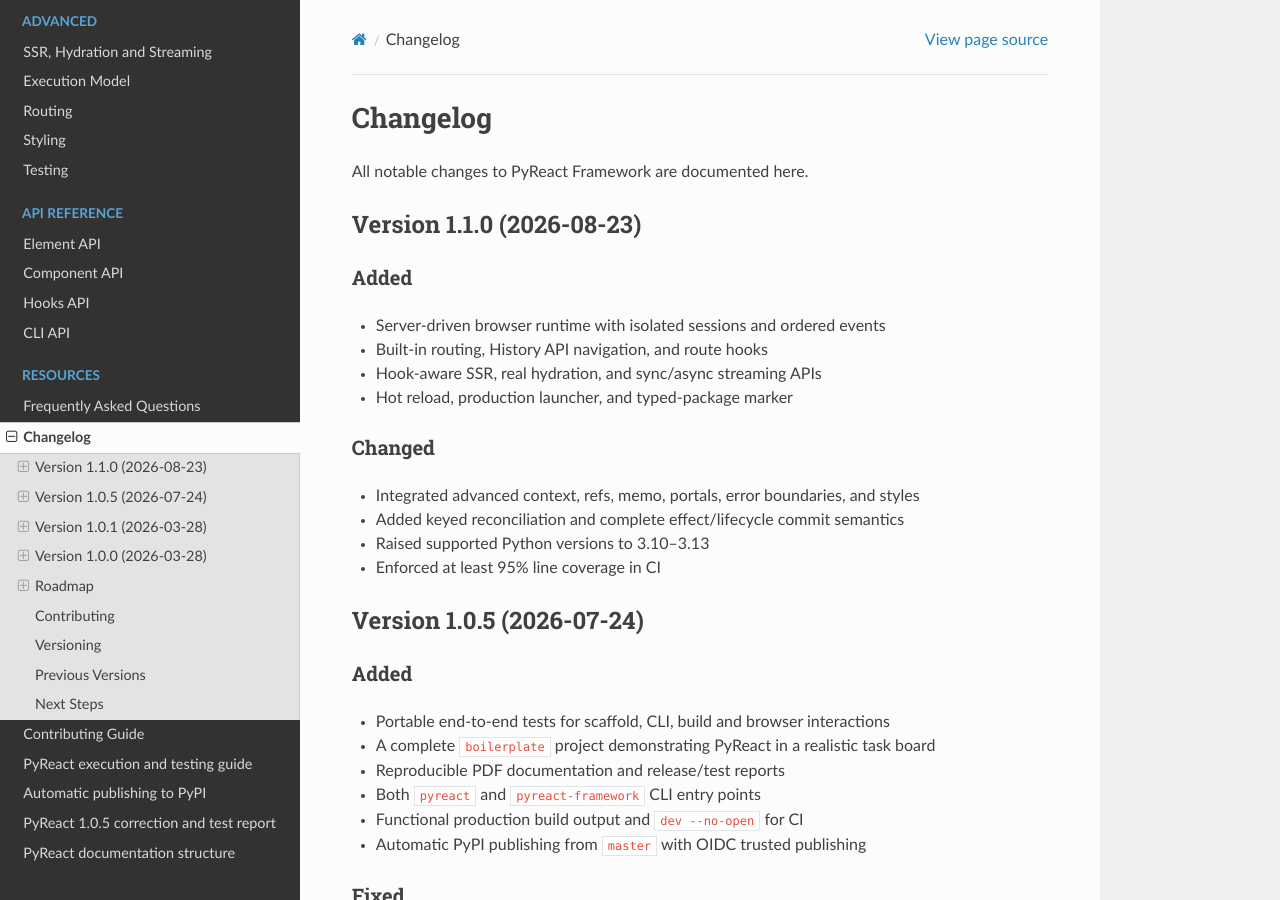
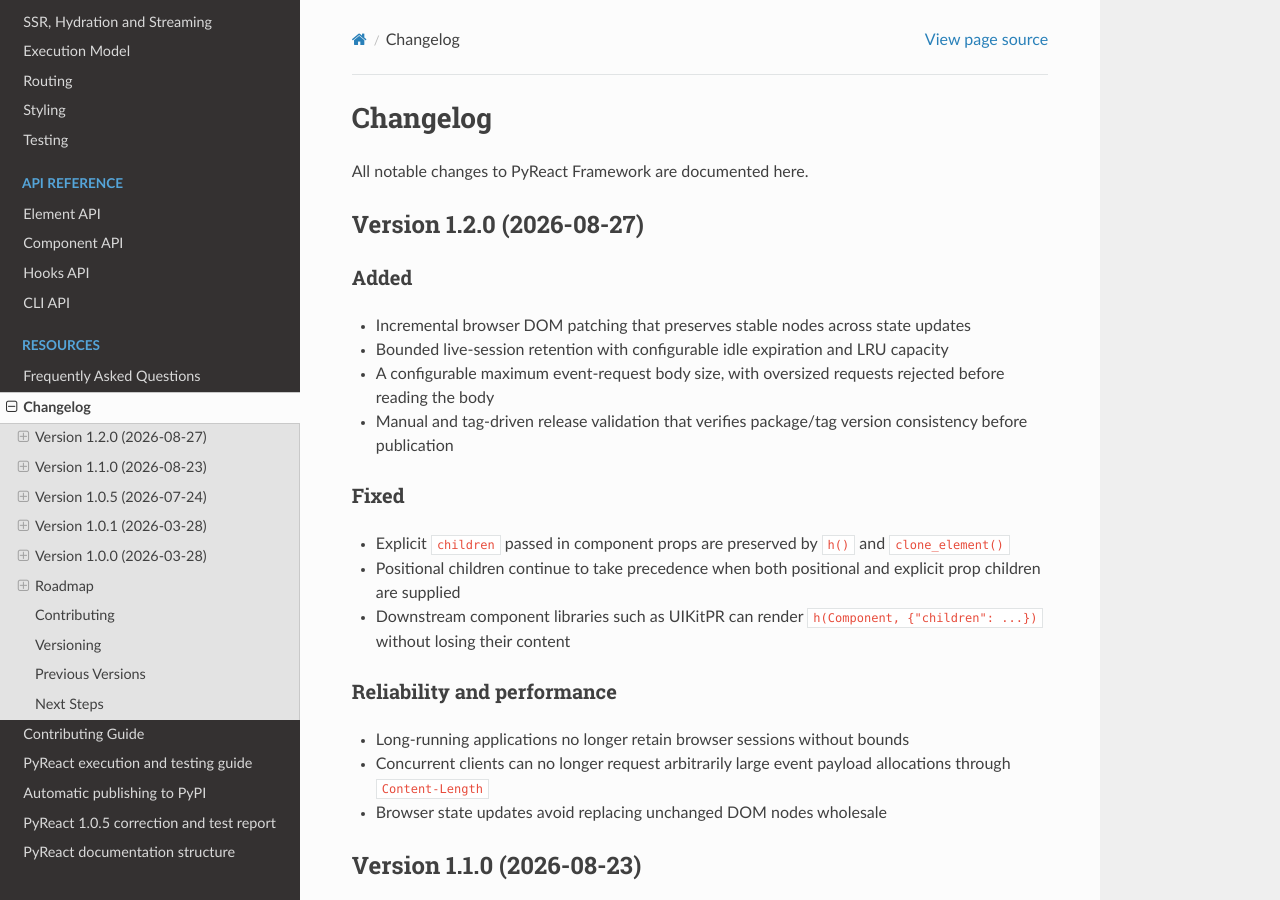
Before and after one commit to wanbnn/pyreact, a Sphinx documentation site: the page built from docs/resources/changelog.rst, in a window 1280 px wide and 900 px high. Built offline with Sphinx 7.4.7 and the Read the Docs theme 3.1.0, drawn with Linux system fonts in a browser that asks for light colours; some of the changed text lies outside the part shown.

Commit message:
docs: document PyReact 1.2.0 release

```diff
--- a/docs/resources/changelog.rst
+++ b/docs/resources/changelog.rst
@@ -4,6 +4,31 @@
 =========
 
 All notable changes to PyReact Framework are documented here.
+
+Version 1.2.0 (2026-08-27)
+--------------------------
+
+Added
+~~~~~
+
+- Incremental browser DOM patching that preserves stable nodes across state updates
+- Bounded live-session retention with configurable idle expiration and LRU capacity
+- A configurable maximum event-request body size, with oversized requests rejected before reading the body
+- Manual and tag-driven release validation that verifies package/tag version consistency before publication
+
+Fixed
+~~~~~
+
+- Explicit ``children`` passed in component props are preserved by ``h()`` and ``clone_element()``
+- Positional children continue to take precedence when both positional and explicit prop children are supplied
+- Downstream component libraries such as UIKitPR can render ``h(Component, {"children": ...})`` without losing their content
+
+Reliability and performance
+~~~~~~~~~~~~~~~~~~~~~~~~~~~
+
+- Long-running applications no longer retain browser sessions without bounds
+- Concurrent clients can no longer request arbitrarily large event payload allocations through ``Content-Length``
+- Browser state updates avoid replacing unchanged DOM nodes wholesale
 
 Version 1.1.0 (2026-08-23)
 --------------------------
@@ -144,32 +169,16 @@
 Roadmap
 -------
 
-Version 1.1.0 (Planned)
-~~~~~~~~~~~~~~~~~~~~~~~
+Future releases
+~~~~~~~~~~~~~~~
 
-- TypeScript support
-- More hooks (useTransition, useDeferredValue)
-- Improved SSR performance
-- Better error messages
-- More examples
-
-Version 1.2.0 (Planned)
-~~~~~~~~~~~~~~~~~~~~~~~
-
-- Animation library
+- Animation primitives
 - Form validation
 - Internationalization (i18n)
-- State management library
-- Component library
-
-Version 2.0.0 (Future)
-~~~~~~~~~~~~~~~~~~~~~~
-
-- Concurrent rendering
+- State management helpers
 - Suspense for data fetching
 - Server components
-- Streaming SSR
-- New architecture
+- Concurrent rendering
 
 Contributing
 ------------
@@ -188,6 +197,8 @@
 Previous Versions
 -----------------
 
+- **1.1.0** - Server-driven runtime and advanced rendering (2026-08-23)
+- **1.0.5** - Runtime reliability and release automation (2026-07-24)
 - **1.0.0** - Initial stable release (2026-03-28)
 
 Next Steps
```
